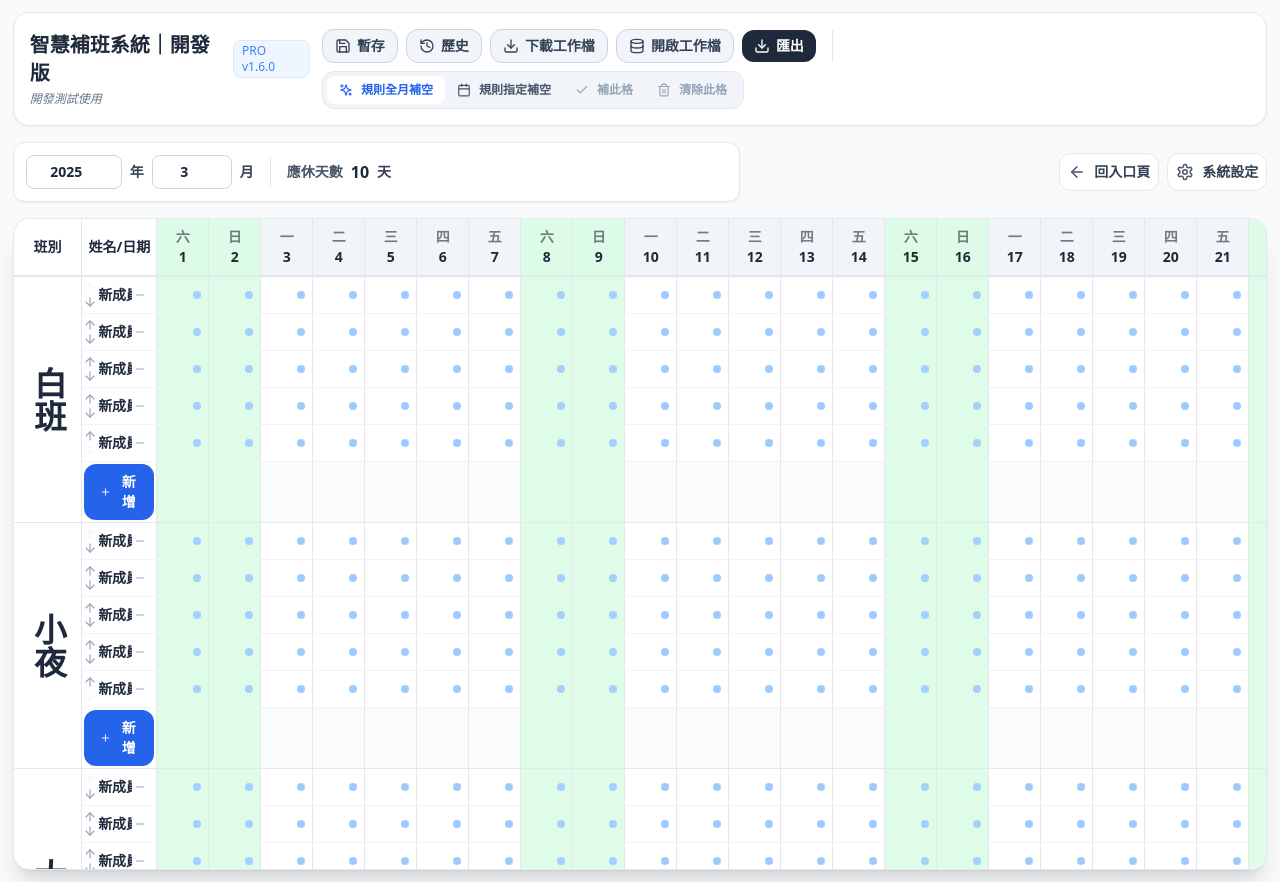
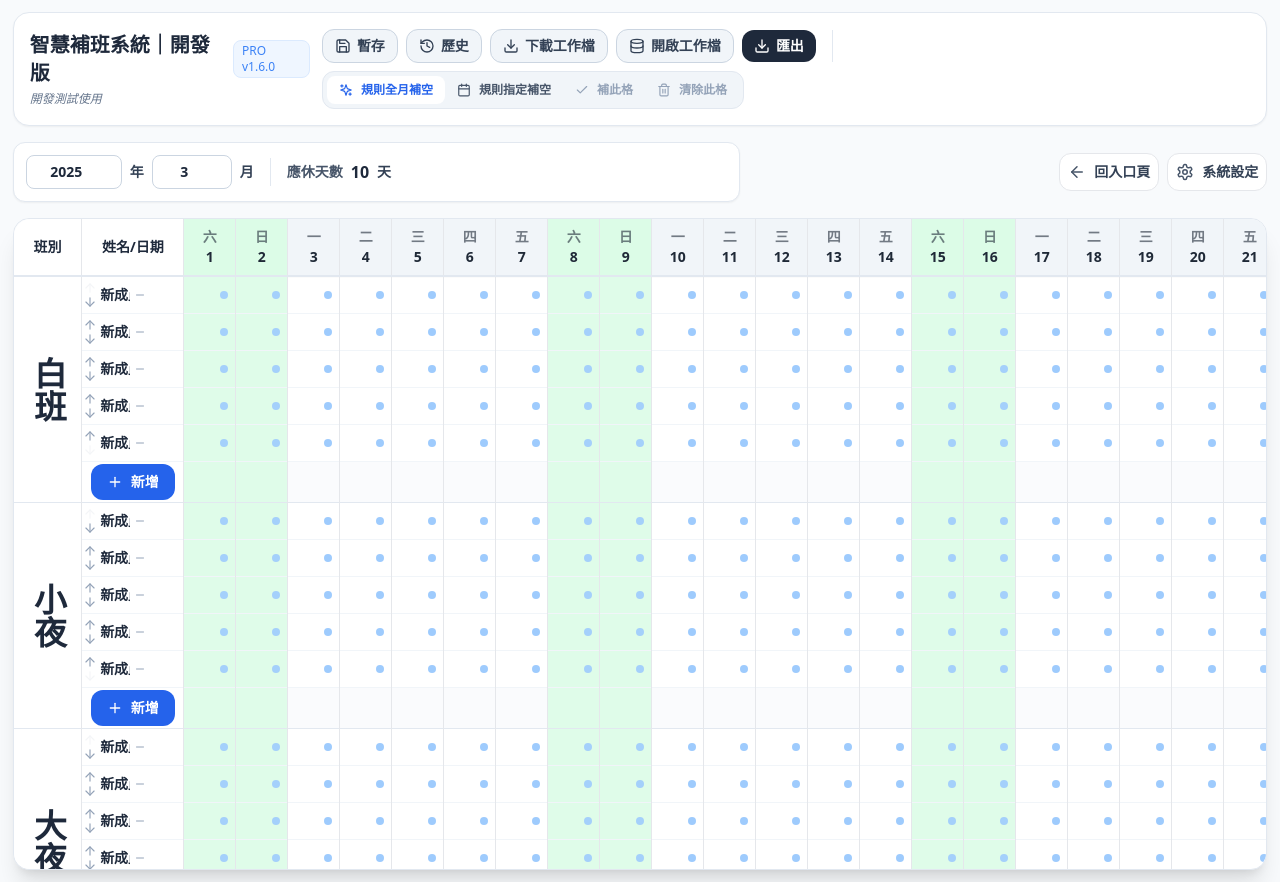
Before and after one commit to abyssynt/react-schedule-pro-smartfill, a React (Vite) app: page / in a window 1280 px wide. Both pictures are taken after a click on the button "開啟最近班表". Built offline with nearby package versions, Linux system fonts and the light colour scheme.

Commit message:
Update App.jsx

```diff
--- a/src/App.jsx
+++ b/src/App.jsx
@@ -929,9 +929,9 @@ function ScheduleView({ changeScreen, colors, setColors, customHolidays, setCust
       0
     );
     const safeLength = Math.max(1, longestNameLength);
-    const compactControlSpace = 8;
-    const estimatedNameWidth = compactControlSpace + (safeLength * 12);
-    return Math.max(38, Math.min(180, estimatedNameWidth));
+    const compactControlSpace = 54;
+    const estimatedNameWidth = compactControlSpace + (safeLength * 16);
+    return Math.max(96, Math.min(196, estimatedNameWidth));
   }, [staffs]);
   const effectiveDensityConfig = useMemo(() => ({
     ...densityConfig,
@@ -2858,7 +2858,7 @@ const openSelectedCellFillModal = () => {
                                 if (currentIndex !== -1) next[currentIndex].name = e.target.value;
                                 setStaffs(next);
                               }}
-                              className={`shrink min-w-0 text-center py-0 px-0 font-bold border-none rounded-md focus:ring-2 focus:ring-blue-400 bg-transparent ${nameDateColumnFontSizeClass}`} style={{ color: nameDateColumnFontColor, letterSpacing: "-0.02em", width: `${Math.max(3.2, Math.min((staff.name || '').length + 1.2, 8.5))}ch`, maxWidth: '100%' }}
+                              className={`flex-none min-w-0 text-center py-0 px-0.5 font-bold border-none rounded-md focus:ring-2 focus:ring-blue-400 bg-transparent whitespace-nowrap ${nameDateColumnFontSizeClass}`} style={{ color: nameDateColumnFontColor, letterSpacing: "-0.02em", width: `${Math.max(4.2, Math.min((staff.name || '').length + 1.1, 8.5))}ch`, maxWidth: 'calc(100% - 1.75rem)' }}
                             />
 
                             <button
```
